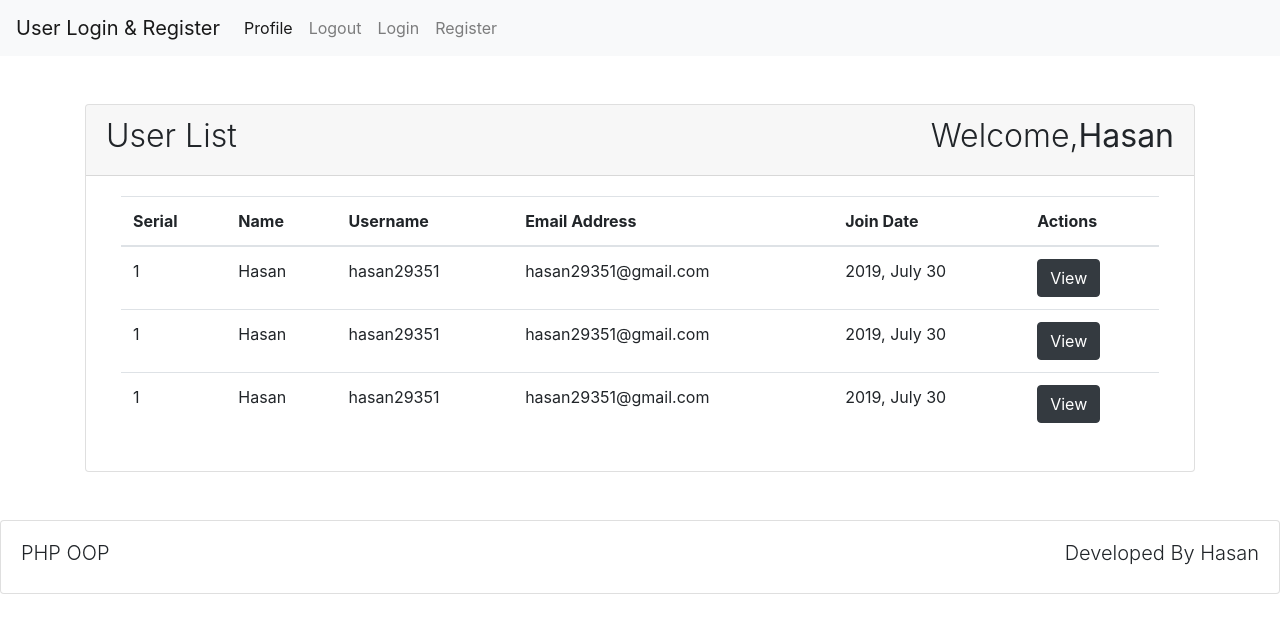
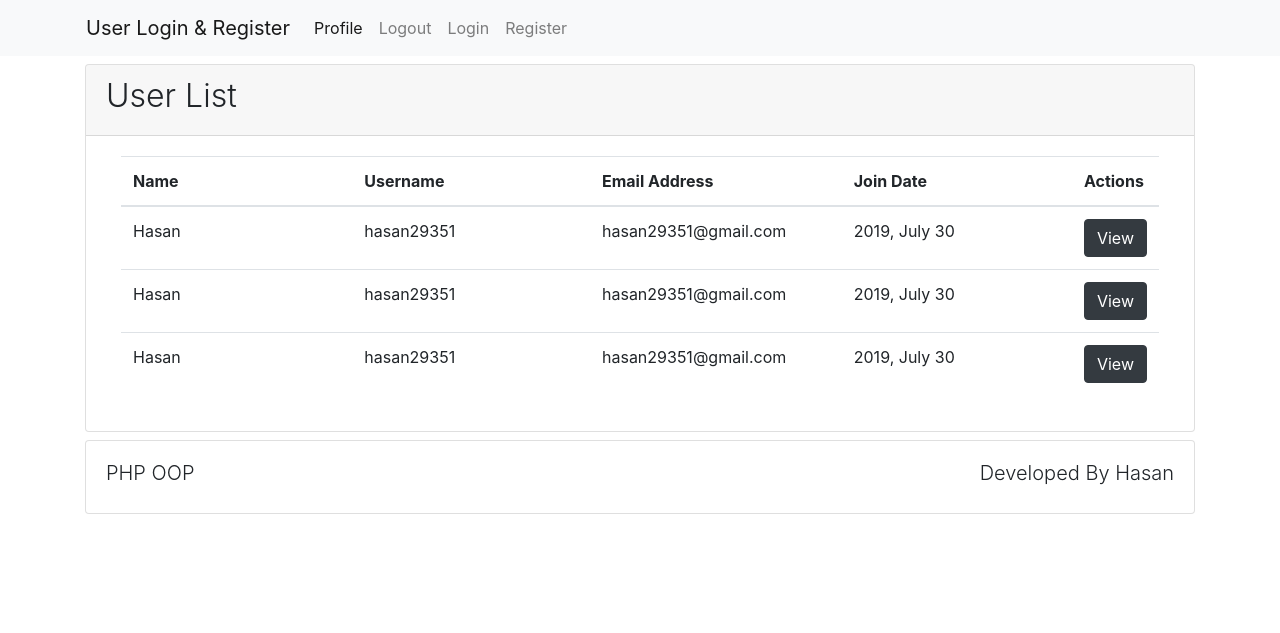
Before and after one commit to hasan-py/LRP_System_Design_PHP-Mysql, a PHP site: page /index.php in a window 1280 px wide. Shown: the top 633 px of the page. Run offline with PHP 8.4, Linux system fonts and the light colour scheme; some libraries are stand-ins or nearby versions.

Commit message:
inital commit

```diff
--- a/inc/footer.php
+++ b/inc/footer.php
@@ -1,4 +1,4 @@
-<div class="container-fuild">
+<div class="container">
 	<div class="card">
 		<div class="card-body">
 			<span class="float-left "><h5 class="font-weight-light">PHP OOP</h5></span>
--- a/inc/header.php
+++ b/inc/header.php
@@ -1,3 +1,7 @@
+<?php
+include_once './lib/Session.php';
+session_start();
+?>
 <!doctype html>
 <html lang="en">
   <head>
@@ -8,7 +12,7 @@
     <!-- Bootstrap CSS -->
     <link rel="stylesheet" href="https://maxcdn.bootstrapcdn.com/bootstrap/4.0.0/css/bootstrap.min.css" integrity="sha384-Gn5384xqQ1aoWXA+058RXPxPg6fy4IWvTNh0E263XmFcJlSAwiGgFAW/dAiS6JXm" crossorigin="anonymous">
 
-    <title>Login Registration with PHP OOP</title>
+    <title>LRP SYSTEM PHP</title>
 	<style>
 		body{
 
--- a/inc/mainContent.php
+++ b/inc/mainContent.php
@@ -1,25 +1,35 @@
-<div class="container my-5">
+<div class="container my-2">
+	<?php
+	if(isset($_SESSION['loginMsg'])){
+		echo $_SESSION['loginMsg'];
+		$_SESSION['loginMsg'] = "";
+	}
+	?>
 	<div class="card shadow">
 		<div class="card-header">
 			<span class="float-left"><h2 class="font-weight-light">User List</h2></span>
-			<span class="float-right"><h2 class="font-weight-light">Welcome,<strong>Hasan</strong></h2></span>
+			<?php
+			if(isset($_SESSION['name'])){
+				?>
+				<span class="float-right"><h2 class="font-weight-light">Welcome,<strong>
+				<?php echo $_SESSION['name']; ?>
+				</strong></h2></span>
+			<?php } ?>
 		</div>
 		<div class="card-body">
 			<div class="container">
-				<table class="table table-hover">
+				<table class="table-responsive table table-hover">
 					<thead>
 						<tr>
-							<th>Serial</th>
-							<th>Name</th>
-							<th>Username</th>
-							<th>Email Address</th>
-							<th>Join Date</th>
-							<th>Actions</th>
+							<th class="w-25">Name</th>
+							<th class="w-25">Username</th>
+							<th class="w-25">Email Address</th>
+							<th class="w-25">Join Date</th>
+							<th class="w-25">Actions</th>
 						</tr>
 					</thead>
 					<tbody>
 						<tr>
-							<td>1</td>
 							<td>Hasan</td>
 							<td>hasan29351</td>
 							<td>hasan29351@gmail.com</td>
@@ -29,7 +39,6 @@
 							</td>
 						</tr>
 						<tr>
-							<td>1</td>
 							<td>Hasan</td>
 							<td>hasan29351</td>
 							<td>hasan29351@gmail.com</td>
@@ -39,7 +48,6 @@
 							</td>
 						</tr>
 						<tr>
-							<td>1</td>
 							<td>Hasan</td>
 							<td>hasan29351</td>
 							<td>hasan29351@gmail.com</td>
--- a/inc/nav.php
+++ b/inc/nav.php
@@ -1,4 +1,12 @@
-<nav class="container-fluid navbar navbar-expand-lg navbar-light bg-light">
+<?php
+  if(isset($_GET['action']) && $_GET['action']==='logout'){
+    session_destroy();
+    session_unset();
+    header("location: login.php");
+  }
+?>
+<nav class="navbar navbar-expand-lg navbar-light bg-light">
+  <div class="container px-3">
   <a class="navbar-brand" href="index.php">User Login & Register</a>
   <button class="navbar-toggler" type="button" data-toggle="collapse" data-target="#navbarNav" aria-controls="navbarNav" aria-expanded="false" aria-label="Toggle navigation">
     <span class="navbar-toggler-icon"></span>
@@ -9,7 +17,7 @@
         <a class="nav-link" href="profile.php">Profile <span class="sr-only">(current)</span></a>
       </li>
       <li class="nav-item">
-        <a class="nav-link" href="logout.php">Logout</a>
+        <a class="nav-link" href="?action=logout">Logout</a>
       </li>
       <li class="nav-item">
         <a class="nav-link" href="login.php">Login</a>
@@ -19,4 +27,5 @@
       </li>
     </ul>
   </div>
+  </div>
 </nav>
--- a/lib/Session.php
+++ b/lib/Session.php
@@ -1,17 +1,20 @@
 <?php
 
 class Session {
-	public static function init(){
-		if(version_compare(phpversion(), '5.4.0','<')){
-			if(session_id()==''){
-				session_start();
-			}
+	public function init(){
+		if(!isset($_SESSION)){
+			session_start();
 		}
-		else{
-			if(session_status() == PHP_SESSION_NONE) {
-				session_start();
-			}
-		}
+		// if(version_compare(phpversion(), '5.4.0','<')){
+		// 	if(session_id()==''){
+		// 		session_start();
+		// 	}
+		// }
+		// else{
+		// 	if(session_status() == PHP_SESSION_NONE) {
+		// 		session_start();
+		// 	}
+		// }
 	}
 
 	public function set($key,$value){
@@ -29,5 +32,4 @@ class Session {
 }
 
 
-
 ?>
--- a/profile.php
+++ b/profile.php
@@ -5,7 +5,7 @@
 <?php include "./inc/nav.php" ?>
 
 <!-- Main Content -->
-<div class="container my-5">
+<div class="container my-2">
 	<div class="card">
 		<div class="card-header">
 			<span class="float-left"><h2 class="font-weight-light">User Profile</h2></span>
```
Also changed, not shown: lib/User.php (+40 -4 lines), login.php (+14 -5 lines), register.php (+11 -3 lines).
